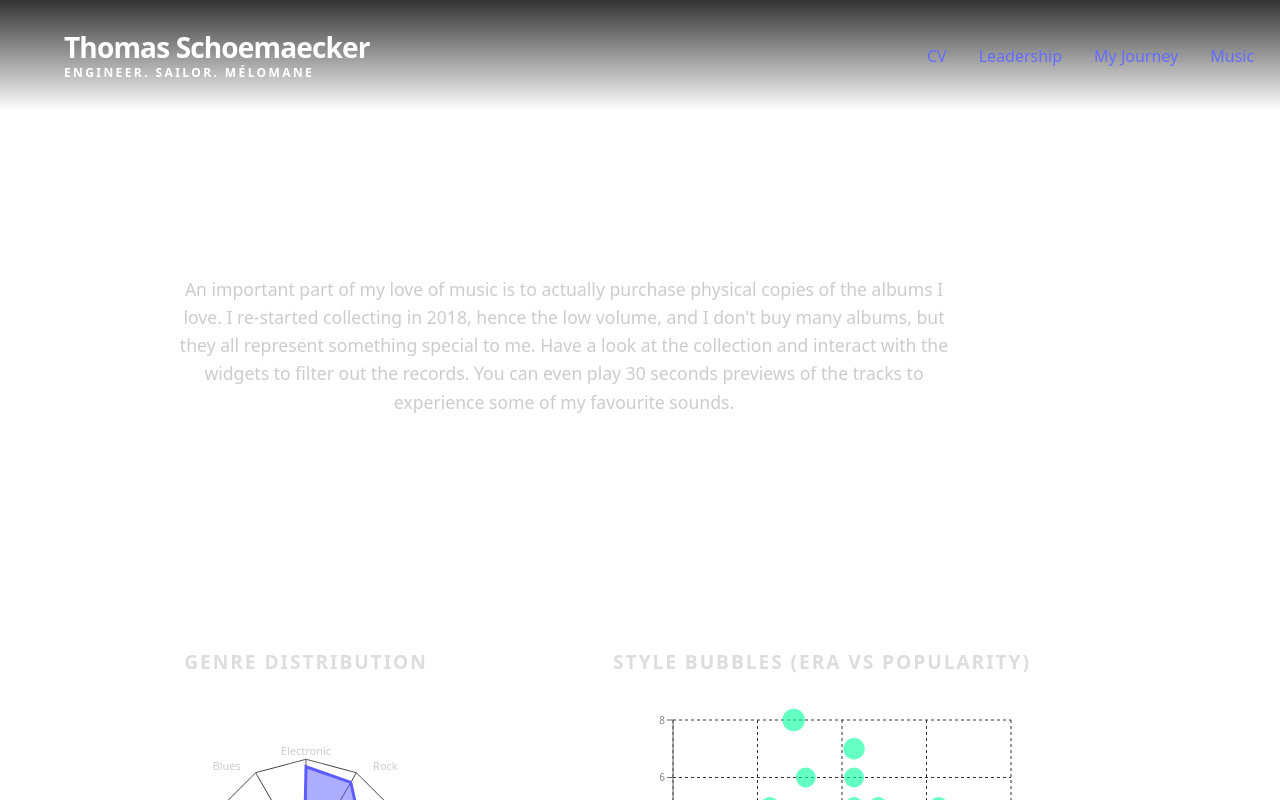
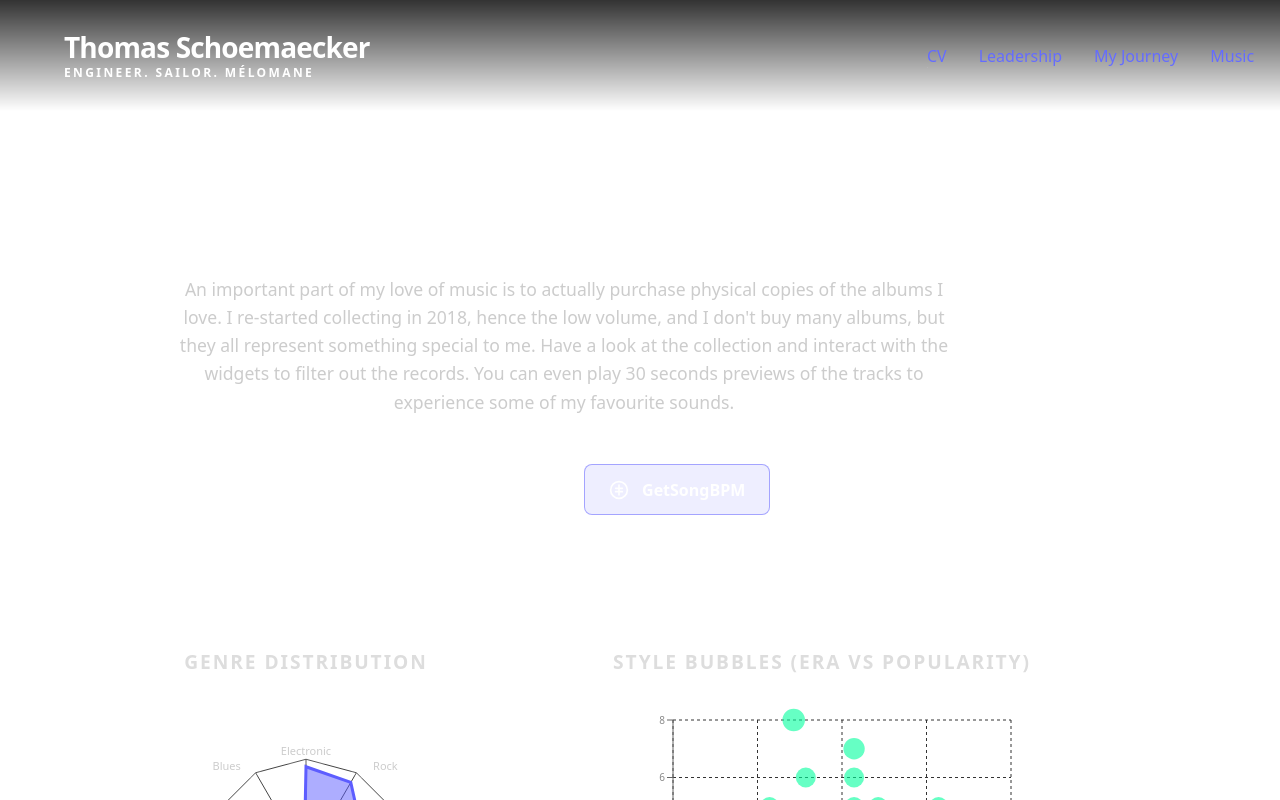
Before and after one commit to tschoem/schoem.org, a React (Vite) app: page /music in a window 1280 px wide. Shown: the top 800 px of the page. Built offline with nearby package versions, Linux system fonts and the light colour scheme; the HTML template or start-up script is replaced by a standard one.

Commit message:
Added GetsongBPM backlink

```diff
--- a/src/components/MusicPage.jsx
+++ b/src/components/MusicPage.jsx
@@ -319,6 +319,7 @@ const MusicPage = () => {
                             </button>
                         )}
                     </p>
+                    <div style={{ display: 'flex', gap: '1rem', justifyContent: 'center', flexWrap: 'wrap', marginTop: '1rem' }}>
                         <a
                             href="https://www.discogs.com/user/tomschoem/collection"
                             target="_blank"
@@ -331,6 +332,20 @@ const MusicPage = () => {
                             </svg>
                             View on Discogs
                         </a>
+                        <a
+                            href="https://getsongbpm.com/"
+                            target="_blank"
+                            rel="noopener noreferrer"
+                            className="discogs-btn"
+                            style={{ background: 'rgba(93, 93, 255, 0.1)', borderColor: 'rgba(93, 93, 255, 0.5)' }}
+                        >
+                            <svg xmlns="http://www.w3.org/2000/svg" width="20" height="20" viewBox="0 0 24 24" fill="none" stroke="currentColor" strokeWidth="2" strokeLinecap="round" strokeLinejoin="round">
+                                <circle cx="12" cy="12" r="10"></circle>
+                                <path d="M12 6v12M8 10h8M8 14h8"></path>
+                            </svg>
+                            GetSongBPM
+                        </a>
+                    </div>
                 </motion.div>
             </header>
 
--- a/src/styles/MusicPage.css
+++ b/src/styles/MusicPage.css
@@ -59,6 +59,11 @@
     background: rgba(255, 255, 255, 0.1);
     transform: translateY(-2px);
     color: white;
+}
+
+.discogs-btn[style*="rgba(93, 93, 255"]:hover {
+    border-color: rgba(93, 93, 255, 1);
+    background: rgba(93, 93, 255, 0.2);
 }
 
 /* Charts Area */
```
Lines whose indentation alone changed are shown as unchanged.
